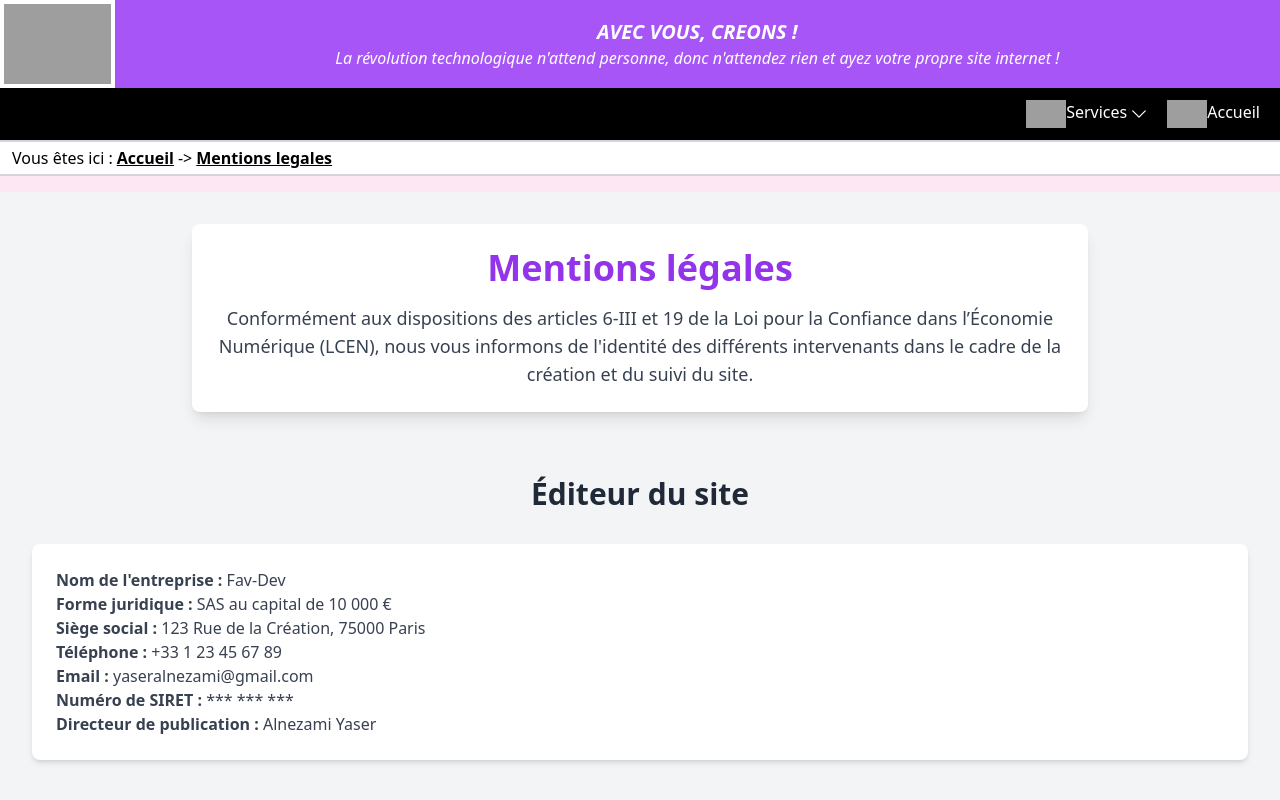
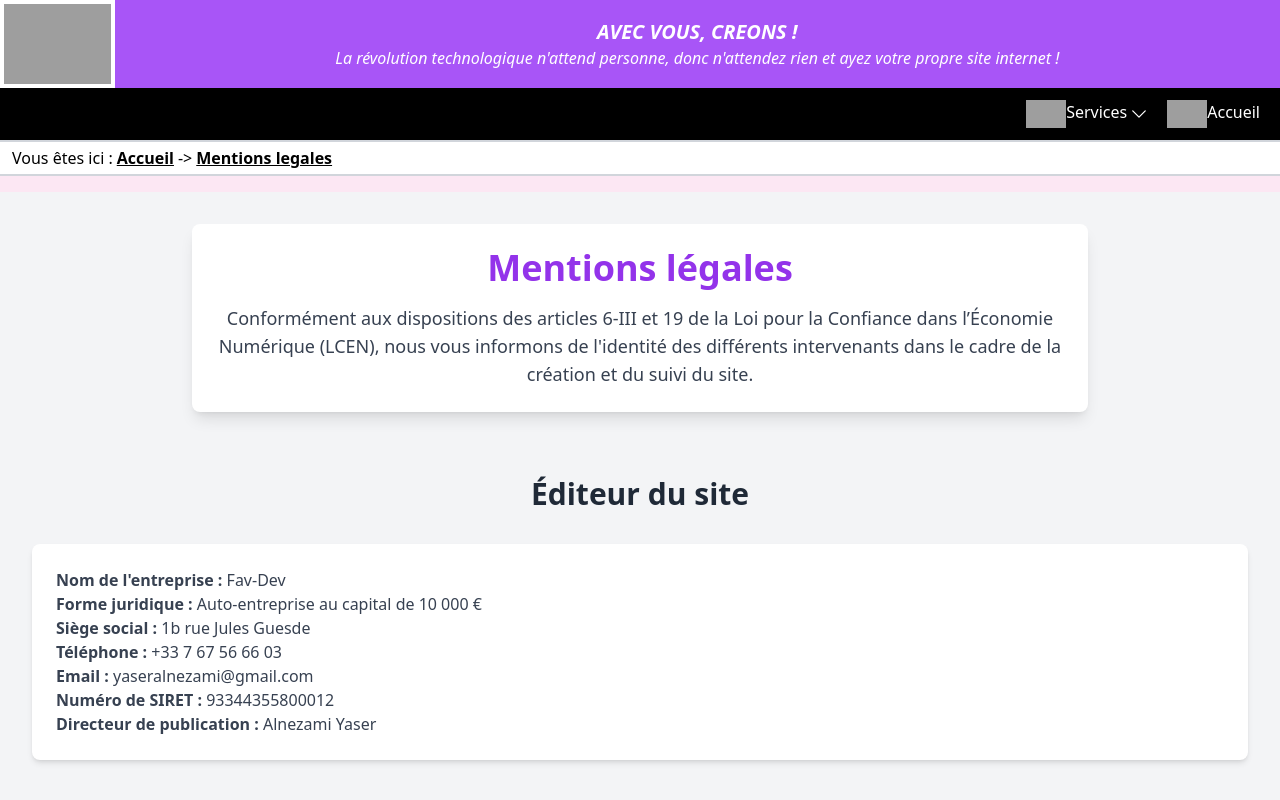
Before and after one commit to YALNEZAMI/FAV-Dev, a Nuxt app: page /mentions-legales in a window 1280 px wide. Shown: the top 800 px of the page. Built offline with nearby package versions, Linux system fonts and the light colour scheme; grey boxes are pictures that could not be loaded.

Commit message:
remplir les informations de l'entreprise

```diff
--- a/pages/mentions-legales/index.vue
+++ b/pages/mentions-legales/index.vue
@@ -21,11 +21,12 @@
       <div class="bg-white shadow-md rounded-lg p-6">
         <p class="text-gray-700">
           <strong>Nom de l'entreprise :</strong> Fav-Dev<br />
-          <strong>Forme juridique :</strong> SAS au capital de 10 000 €<br />
-          <strong>Siège social :</strong> 123 Rue de la Création, 75000 Paris<br />
-          <strong>Téléphone :</strong> +33 1 23 45 67 89<br />
+          <strong>Forme juridique :</strong> Auto-entreprise au capital de 10
+          000 €<br />
+          <strong>Siège social :</strong> 1b rue Jules Guesde<br />
+          <strong>Téléphone :</strong> +33 7 67 56 66 03<br />
           <strong>Email :</strong> yaseralnezami@gmail.com<br />
-          <strong>Numéro de SIRET :</strong> *** *** ***<br />
+          <strong>Numéro de SIRET :</strong> 93344355800012<br />
           <strong>Directeur de publication :</strong> Alnezami Yaser<br />
         </p>
       </div>
```
